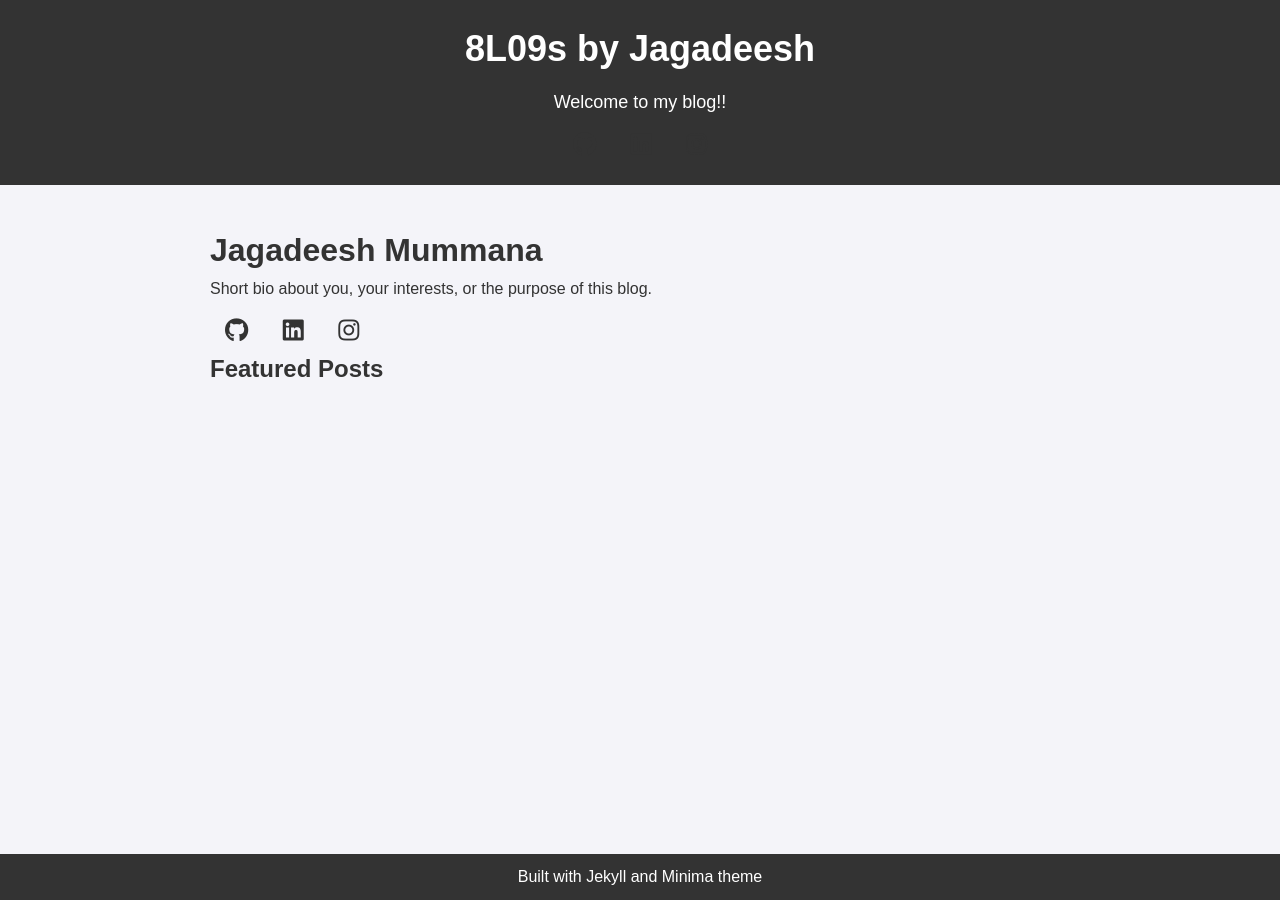
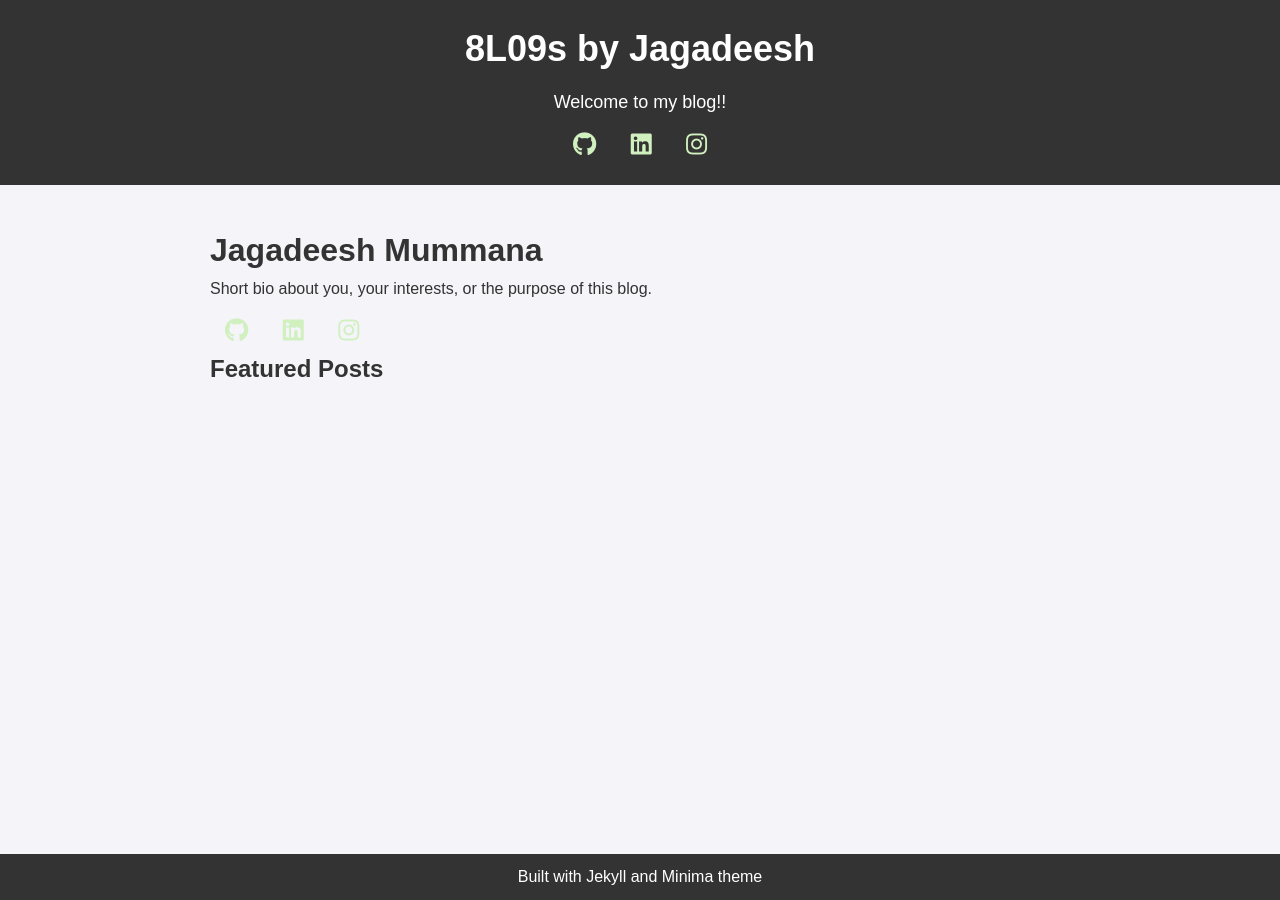
Before and after one commit to Mummanajagadeesh/8L09, a Jekyll site: the page built from index.md, in a window 1280 px wide. Built offline with Jekyll 4.4.1, drawn with Linux system fonts in a browser that asks for light colours.

Commit message:
Update style.css

```diff
--- a/assets/css/style.css
+++ b/assets/css/style.css
@@ -56,7 +56,7 @@ main {
 .social-links a {
   margin: 0 15px;
   font-size: 24px;
-  color: #333;
+  color: #d0f0c0;
   transition: color 0.3s;
 }
 
```
